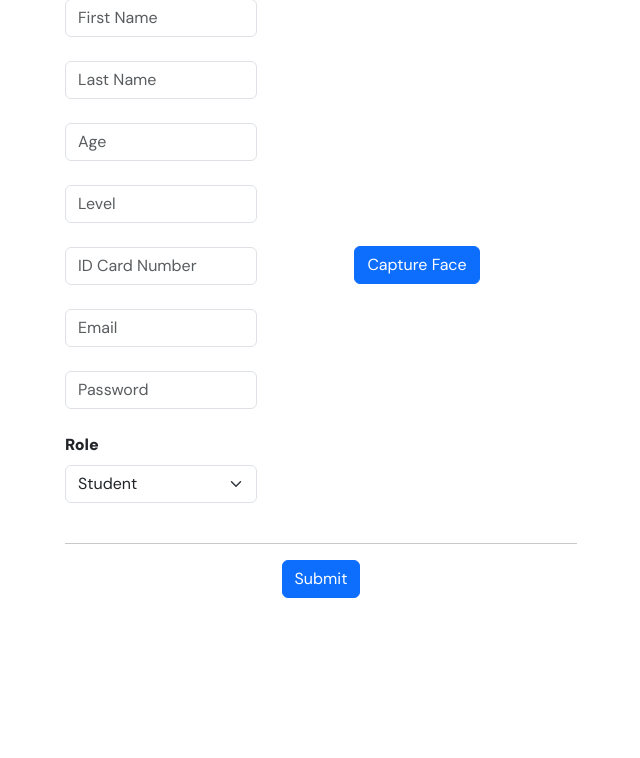
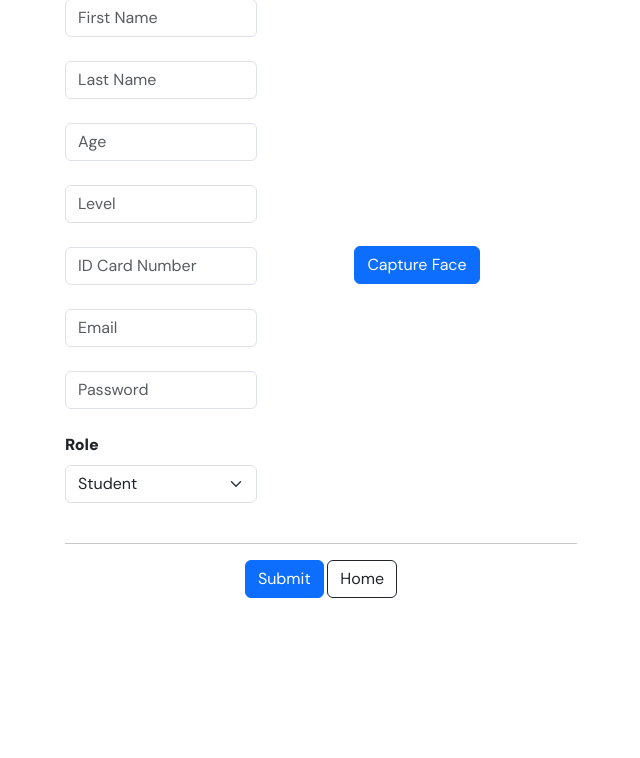
Before and after one commit to cherif201/facial-recognition-project, a Flask app: page /signup in a window 1280 px wide. Shown: the part 231-989 px from the top of the page, without its empty margins (319-959 px from the left). Run offline with Flask 3, Linux system fonts and the light colour scheme; some libraries are stand-ins or nearby versions.

Commit message:
feat: add home button to login & signup

```diff
--- a/templates/login.html
+++ b/templates/login.html
@@ -38,7 +38,7 @@
         <hr />
         <div class="col text-center">
             <button type="submit" class="btn btn-primary mx-auto">Login</button>
-            <button type="button" class="btn btn-outline-dark">Home</button>
+            <a href="{{url_for('index')}}"><button type="button" class="btn btn-outline-dark">Home</button></a>
         </div>
     </form>
 </body>
--- a/templates/signUp.html
+++ b/templates/signUp.html
@@ -50,6 +50,7 @@
         <hr />
         <div class="col text-center">
             <button type="submit" class="btn btn-primary mx-auto">Submit</button>
+            <a href="{{url_for('index')}}"><button type="button" class="btn btn-outline-dark">Home</button></a>
         </div>
     </form>
 </body>
```
